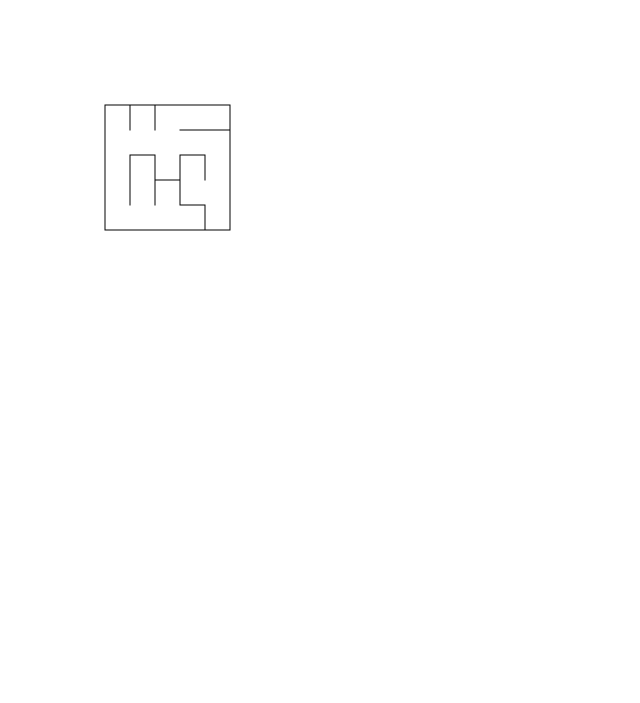
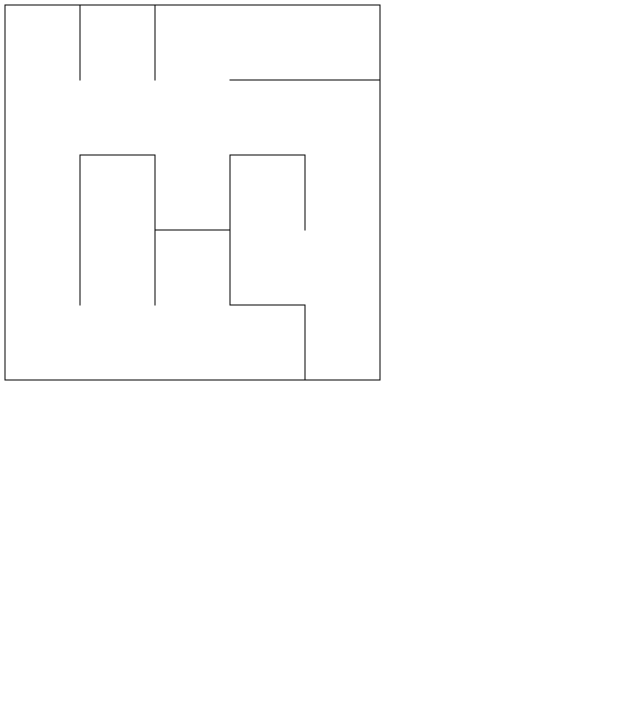
Before and after one commit to shtabnoy/amazeing-escape, a website built with webpack: page index.html in a window 1280 px wide. Shown: the whole page, without its empty margins (0-640 px from the left). Built offline with nearby package versions, Linux system fonts and the light colour scheme.

Commit message:
adjust styles and sprite width/height

```diff
--- a/src/styles/global.scss
+++ b/src/styles/global.scss
@@ -5,6 +5,6 @@ body {
 }
 
 canvas {
-  margin-top: 100px;
-  margin-left: 100px;
+  // margin-top: 100px;
+  // margin-left: 100px;
 }
--- a/src/ts/setup.ts
+++ b/src/ts/setup.ts
@@ -3,29 +3,22 @@ import { Point, Keys, Walls } from './types'
 
 const WIDTH = 5
 const HEIGHT = 5
-// const CIRCLE_R = 5
 const STEP = 2
-const CW = 600 // window.innerWidth
-const CH = 600 // window.innerHeight
-const CELL_W = 50
+const CW = window.innerWidth - 10
+const CH = window.innerHeight - 10
+const CELL_W = 150
 const OFFSET = 10
 const coords: Point = {
-  x: 30,
-  y: 30,
+  x: 50,
+  y: 50,
 }
 const keys: Keys = {}
 const img = new Image()
 img.src = 'src/assets/sprites.png'
-// const CHAR_REAL_W = 200
-// const CHAR_REAL_H = 337
-// const CHAR_W = CHAR_REAL_W / 10
-// const CHAR_H = CHAR_REAL_H / 10
-// const CHAR_HW = CHAR_W / 2
-// const CHAR_HH = CHAR_H / 2
-const CHAR_REAL_W = 32
-const CHAR_REAL_H = 32
-const CHAR_W = CHAR_REAL_W
-const CHAR_H = CHAR_REAL_H
+const SPRITE_WIDTH = 24
+const SPRITE_HEIGHT = 32
+const CHAR_W = 56
+const CHAR_H = 64
 const CHAR_HW = CHAR_W / 2
 const CHAR_HH = CHAR_H / 2
 let charYOffset = 0
@@ -42,17 +35,12 @@ const drawWalls = (ctx: CanvasRenderingContext2D) => {
 }
 
 const drawCharacter = (ctx: CanvasRenderingContext2D) => {
-  // ctx.beginPath()
-  // ctx.arc(coords.x, coords.y, CIRCLE_R, 0, 2 * Math.PI)
-  // ctx.stroke()
-  // ctx.fill()
-  // ctx.closePath()
   ctx.drawImage(
     img,
-    2,
+    4,
     charYOffset,
-    CHAR_REAL_W,
-    CHAR_REAL_H,
+    SPRITE_WIDTH,
+    SPRITE_HEIGHT,
     coords.x - CHAR_HW,
     coords.y - CHAR_HH,
     CHAR_W,
@@ -73,7 +61,7 @@ const move = (
   let collided = false
   switch (dir) {
     case 'left':
-      charYOffset = 32
+      charYOffset = 32 + 1 // sprites adjustment
       Object.values(walls).forEach(wall => {
         if (
           coords.x - STEP >= wall.b.x &&
@@ -87,7 +75,7 @@ const move = (
       if (!collided) coords.x -= STEP
       break
     case 'right':
-      charYOffset = 64
+      charYOffset = 64 + 1 // sprites adjustment
       Object.values(walls).forEach(wall => {
         if (
           coords.x + STEP <= wall.a.x &&
@@ -101,7 +89,7 @@ const move = (
       if (!collided) coords.x += STEP
       break
     case 'up':
-      charYOffset = 96
+      charYOffset = 96 + 1 // sprites adjustment
       Object.values(walls).forEach(wall => {
         if (
           coords.y - STEP >= wall.b.y &&
```
Also changed, not shown: src/assets/boy_walking_1.png (deleted), src/assets/sprites1.png (added).
